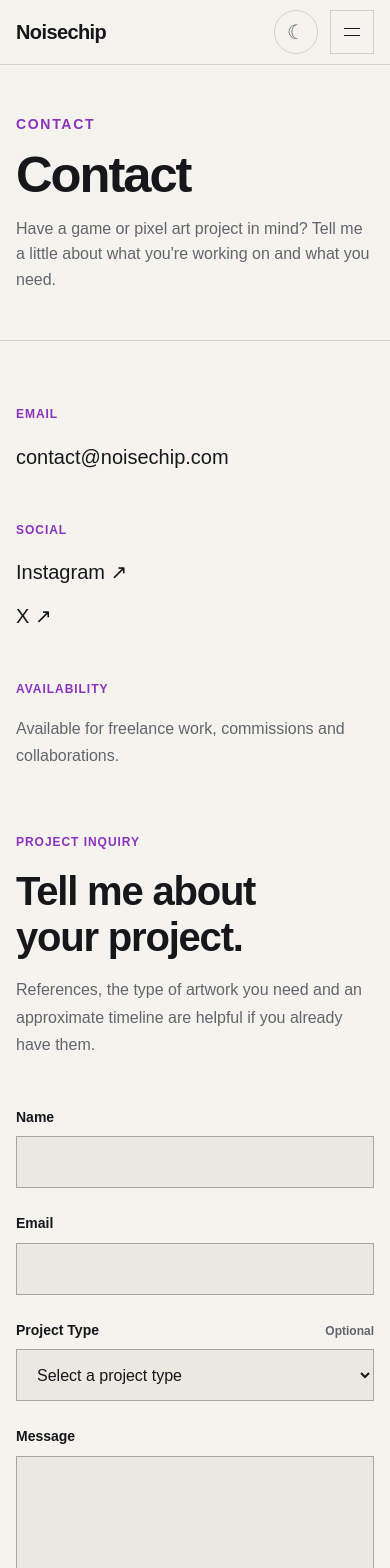
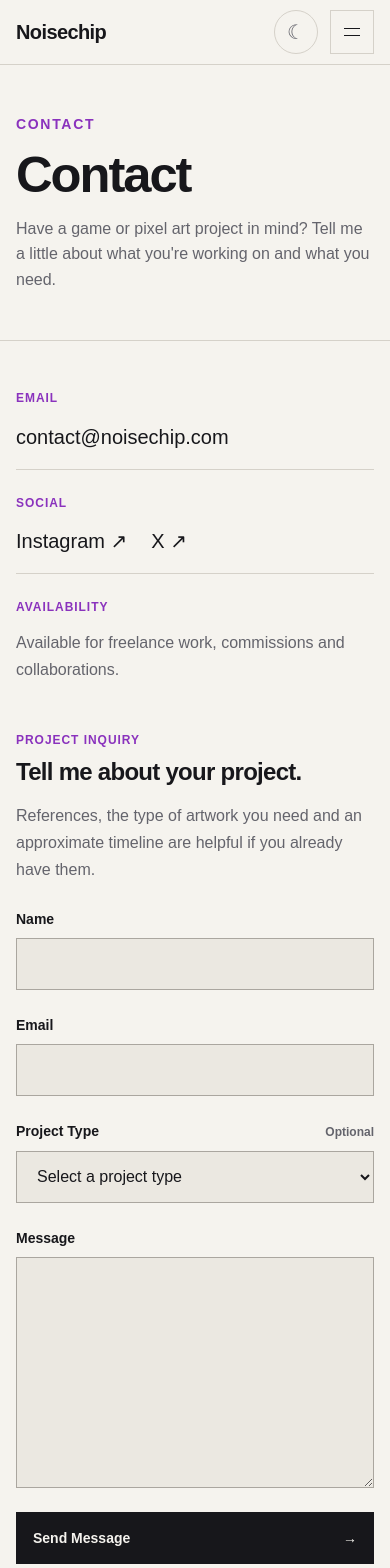
Before and after one commit to alejandroarevaloprogrammer/noisechip-portfolio, a Next.js app: page /contact in a window 390 px wide. Shown: the top 1568 px of the page. Built offline with nearby package versions, Linux system fonts and the light colour scheme.

Commit message:
Compact about and contact layouts

```diff
--- a/src/app/contact/Contact.module.css
+++ b/src/app/contact/Contact.module.css
@@ -17,7 +17,7 @@
 }
 
 .label {
-  margin-bottom: var(--space-4);
+  margin-bottom: var(--space-3);
   font-size: var(--font-size-xs);
   font-weight: var(--font-weight-semibold);
   letter-spacing: 0.08em;
@@ -53,24 +53,32 @@
 }
 
 .contact {
-  padding-block: var(--section-space);
+  padding-block: var(--space-8);
   border-top: var(--border-width) solid var(--color-border);
 }
 
 .grid {
   display: grid;
   grid-template-columns: minmax(0, 0.75fr) minmax(0, 1.25fr);
-  gap: var(--space-8);
+  align-items: start;
+  gap: var(--space-7);
 }
 
 .details {
   display: grid;
   align-content: start;
-  gap: var(--space-8);
+  gap: var(--space-6);
 }
 
 .detailBlock {
   min-width: 0;
+  padding-bottom: var(--space-5);
+  border-bottom: var(--border-width) solid var(--color-border);
+}
+
+.detailBlock:last-child {
+  padding-bottom: 0;
+  border-bottom: 0;
 }
 
 .contactLink {
@@ -93,8 +101,9 @@
 }
 
 .socialLinks {
-  display: grid;
-  gap: var(--space-3);
+  display: flex;
+  flex-wrap: wrap;
+  gap: var(--space-5);
 }
 
 .muted,
@@ -109,15 +118,29 @@
 }
 
 .formHeader {
-  margin-bottom: var(--space-7);
+  display: grid;
+  grid-template-columns: minmax(0, 0.7fr) minmax(0, 1.3fr);
+  align-items: start;
+  gap: var(--space-5) var(--space-6);
+  margin-bottom: var(--space-5);
+}
+
+.formHeader .label {
+  margin-bottom: 0;
 }
 
 .formHeader h2 {
-  max-width: 16ch;
+  max-width: none;
+  font-size: clamp(1.5rem, 2.5vw, 2.25rem);
+  line-height: 1.15;
+  text-align: left;
 }
 
 .formIntro {
-  margin-top: var(--space-4);
+  grid-column: 2;
+  max-width: 34rem;
+  margin-top: calc(var(--space-3) * -1);
+  text-align: left;
 }
 
 @media (max-width: 48rem) {
@@ -140,15 +163,37 @@
   }
 
   .contact {
-    padding-block: var(--space-8);
+    padding-block: var(--space-7);
   }
 
   .grid {
     grid-template-columns: 1fr;
-    gap: var(--space-8);
+    gap: var(--space-7);
   }
 
   .details {
-    gap: var(--space-7);
+    gap: var(--space-5);
+  }
+
+  .detailBlock {
+    padding-bottom: var(--space-4);
+  }
+
+  .formHeader {
+    grid-template-columns: 1fr;
+    gap: var(--space-2);
+    margin-bottom: var(--space-5);
+  }
+
+  .formHeader h2 {
+    max-width: 22rem;
+    text-align: left;
+  }
+
+  .formIntro {
+    grid-column: 1;
+    max-width: 36rem;
+    margin-top: var(--space-2);
+    text-align: left;
   }
 }
```
Also changed, not shown: src/app/about/About.module.css (+56 -20 lines).
